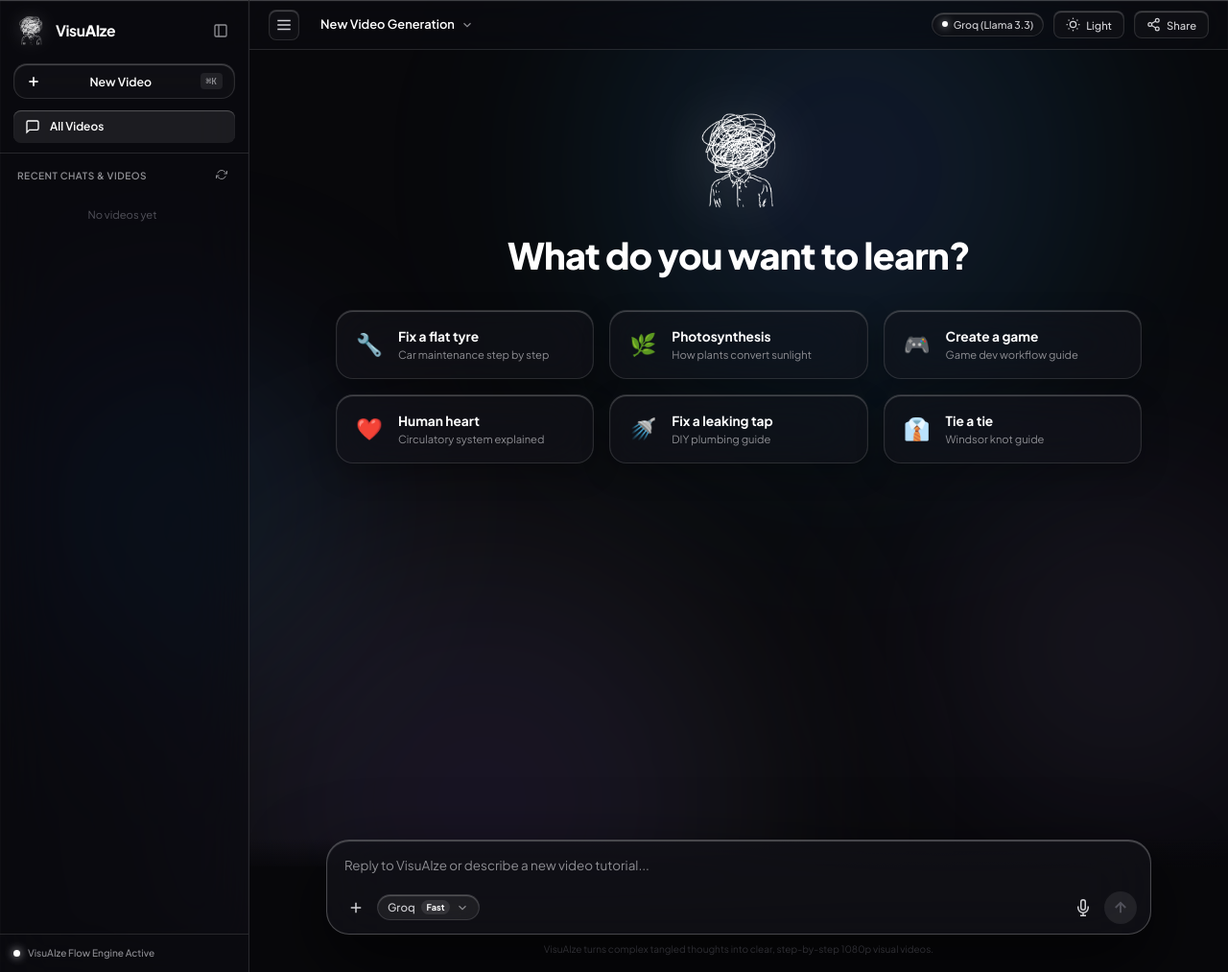
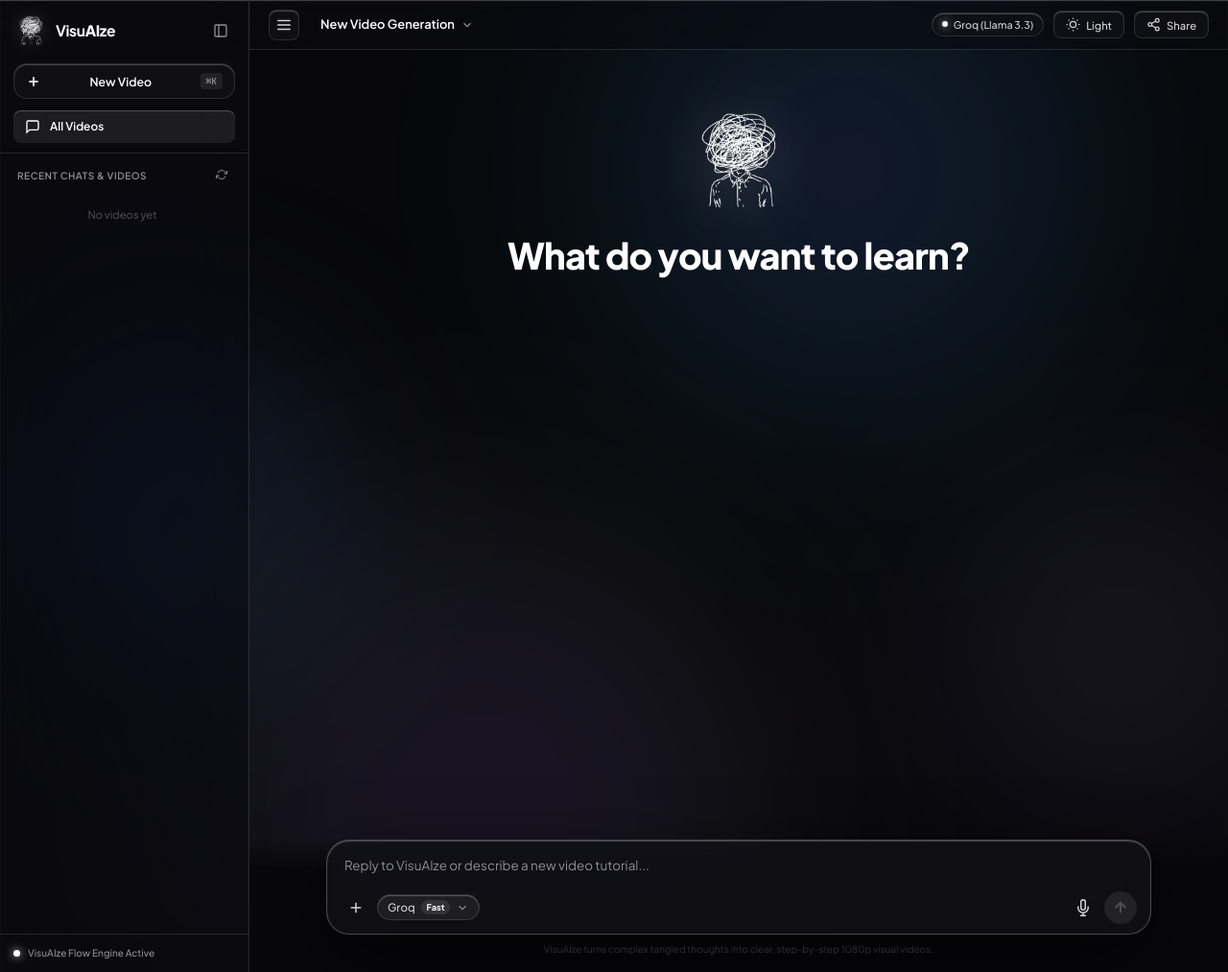
Before and after one commit to naveenkumarr24cs-a11y/VisuAIze-, a Flask app: page / in a window 1280 px wide. Shown: the whole page at 96% size. Run offline with Flask 3, Linux system fonts and the light colour scheme; data that the repository does not hold is empty.

Commit message:
feat: Remove prompt chips from homepage, clean prominent hero title, and polish high-contrast Share Modal

```diff
--- a/static/js/app.js
+++ b/static/js/app.js
@@ -233,6 +233,12 @@
 
 shareModalBackdrop?.addEventListener('click', (e) => {
   if (e.target === shareModalBackdrop) {
+    shareModalBackdrop.style.display = 'none';
+  }
+});
+
+document.addEventListener('keydown', (e) => {
+  if (e.key === 'Escape' && shareModalBackdrop && shareModalBackdrop.style.display !== 'none') {
     shareModalBackdrop.style.display = 'none';
   }
 });
--- a/templates/index.html
+++ b/templates/index.html
@@ -118,52 +118,6 @@
             <img src="/static/img/main_logo.png" alt="VisuAIze Logo" class="hero-main-logo"/>
           </div>
           <h1 class="hero-title">What do you want to learn?</h1>
-
-          <!-- Suggestion Chips Grid (Spacious, Premium Glass Studio Cards) -->
-          <div class="prompt-chips-grid">
-            <button class="prompt-chip" data-prompt="How do I change a flat tyre on a car?">
-              <span class="chip-icon">🔧</span>
-              <div class="chip-content">
-                <span class="chip-title">Fix a flat tyre</span>
-                <span class="chip-desc">Car maintenance step by step</span>
-              </div>
-            </button>
-            <button class="prompt-chip" data-prompt="Explain how photosynthesis works in plants step by step">
-              <span class="chip-icon">🌿</span>
-              <div class="chip-content">
-                <span class="chip-title">Photosynthesis</span>
-                <span class="chip-desc">How plants convert sunlight</span>
-              </div>
-            </button>
-            <button class="prompt-chip" data-prompt="How to create a game from scratch for beginners?">
-              <span class="chip-icon">🎮</span>
-              <div class="chip-content">
-                <span class="chip-title">Create a game</span>
-                <span class="chip-desc">Game dev workflow guide</span>
-              </div>
-            </button>
-            <button class="prompt-chip" data-prompt="How does the human heart pump blood through the body?">
-              <span class="chip-icon">❤️</span>
-              <div class="chip-content">
-                <span class="chip-title">Human heart</span>
-                <span class="chip-desc">Circulatory system explained</span>
-              </div>
-            </button>
-            <button class="prompt-chip" data-prompt="How to fix a leaking water tap at home?">
-              <span class="chip-icon">🚿</span>
-              <div class="chip-content">
-                <span class="chip-title">Fix a leaking tap</span>
-                <span class="chip-desc">DIY plumbing guide</span>
-              </div>
-            </button>
-            <button class="prompt-chip" data-prompt="How to tie a classic Windsor tie knot step by step?">
-              <span class="chip-icon">👔</span>
-              <div class="chip-content">
-                <span class="chip-title">Tie a tie</span>
-                <span class="chip-desc">Windsor knot guide</span>
-              </div>
-            </button>
-          </div>
         </div>
 
         <!-- Dynamic Chat Messages will be appended here -->
```
Also changed, not shown: static/css/style.css (+98 -19 lines).
